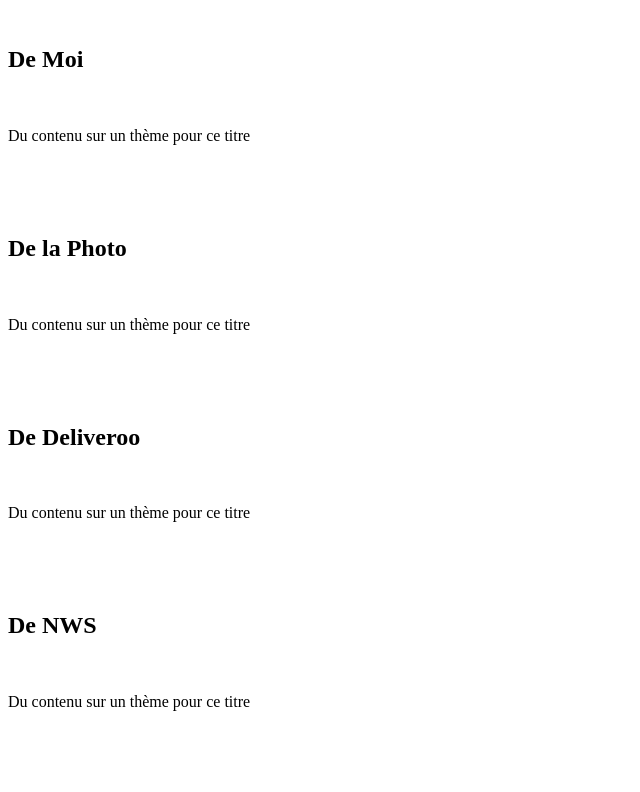
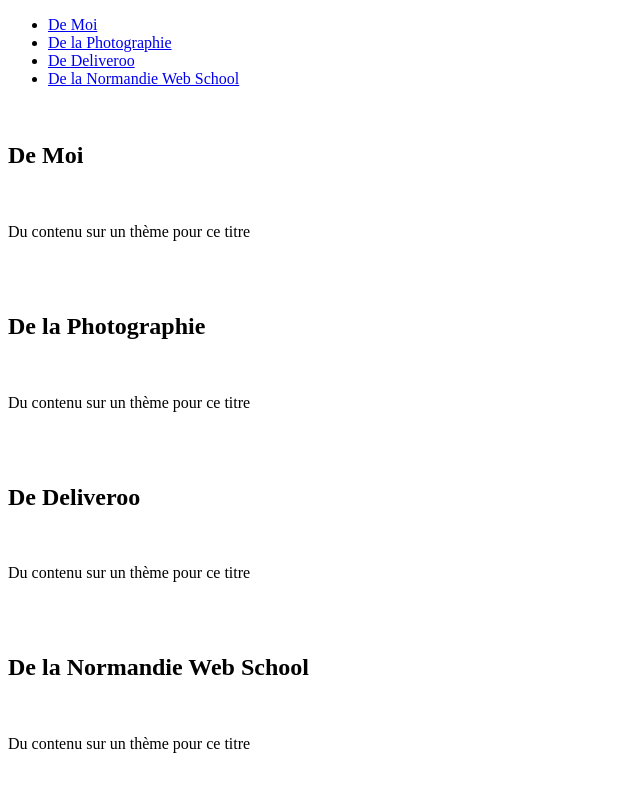
Before and after one commit to ChristLefe/ChristLefe, a plain HTML site: page index.html in a window 1280 px wide. Shown: the whole page, without its empty margins (0-640 px from the left). Drawn offline with Linux system fonts and the light colour scheme.

Commit message:
Creation de sections
Creation de section en lien avec le nav. Quand on appuie sur un element du nav, cela redirige vers la sectin concernée

```diff
--- a/index.html
+++ b/index.html
@@ -5,25 +5,37 @@
     <meta name="viewport" content="width=device-width, initial-scale=1.0">
     <meta http-equiv="X-UA-Compatible" content="ie=edge">
     <title>Christ Lefe</title>
+
+
 </head>
 <body>
-    <section>
+    <header><nav class="menu">
+            <ul>
+              <li><a href="#Moi">De Moi</a></li>
+              <li><a href="#Photographie">De la Photographie</a></li>
+              <li><a href="#Deliveroo">De Deliveroo</a></li>
+              <li><a href="#NWS">De la Normandie Web School</a></li>
+            </ul>
+          </nav>
+    </header>
+
+    <section id="Moi">
                 <h1>De Moi</h1>
                 <p>Du contenu sur un thème pour ce titre</p>
               </section>
 
-            <section>
-                <h1>De la Photo</h1>
+    <section id="Photographie">
+                <h1>De la Photographie</h1>
                 <p>Du contenu sur un thème pour ce titre</p>
               </section>
 
-              <section>
+    <section id="Deliveroo">
                 <h1>De Deliveroo</h1>
                 <p>Du contenu sur un thème pour ce titre</p>
               </section>
 
-              <section>
-                <h1>De NWS</h1>
+    <section id="NWS">
+                <h1>De la Normandie Web School</h1>
                 <p>Du contenu sur un thème pour ce titre</p>
               </section>
 
```
